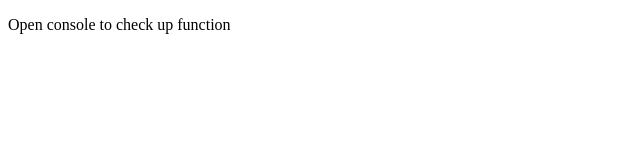
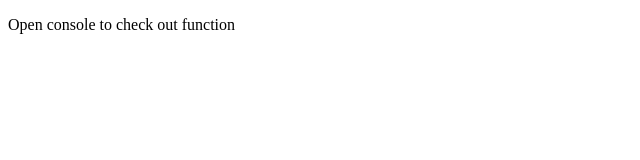
Before and after one commit to GaliaBonda/js-exercise2, a plain HTML site: page index.html in a window 1280 px wide. Shown: the full height of the page, 0-640 px from the left. Drawn offline with Linux system fonts and the light colour scheme.

Commit message:
Correct mistake

```diff
--- a/index.html
+++ b/index.html
@@ -9,7 +9,7 @@
 </head>
 
 <body>
-    <p>Open console to check up function </p>
+    <p>Open console to check out function </p>
     <script src="myjs.js">
 
     </script>
```
